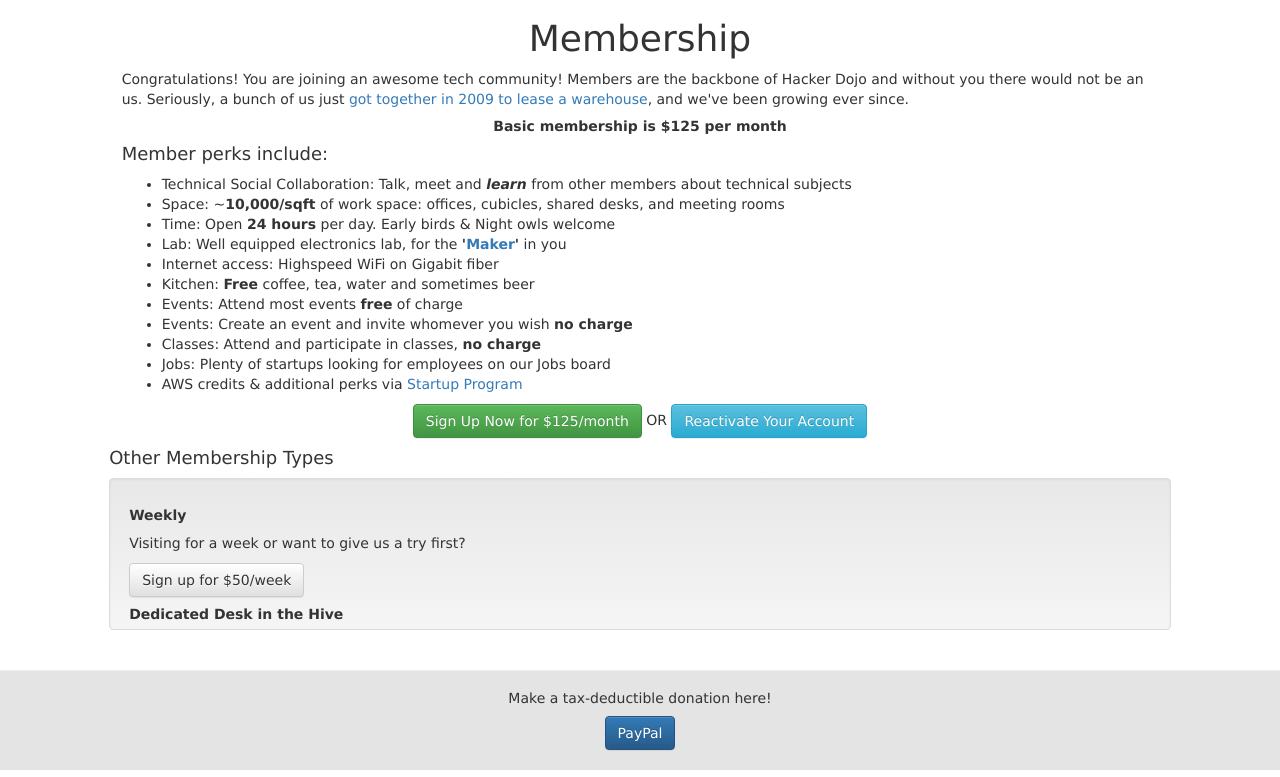
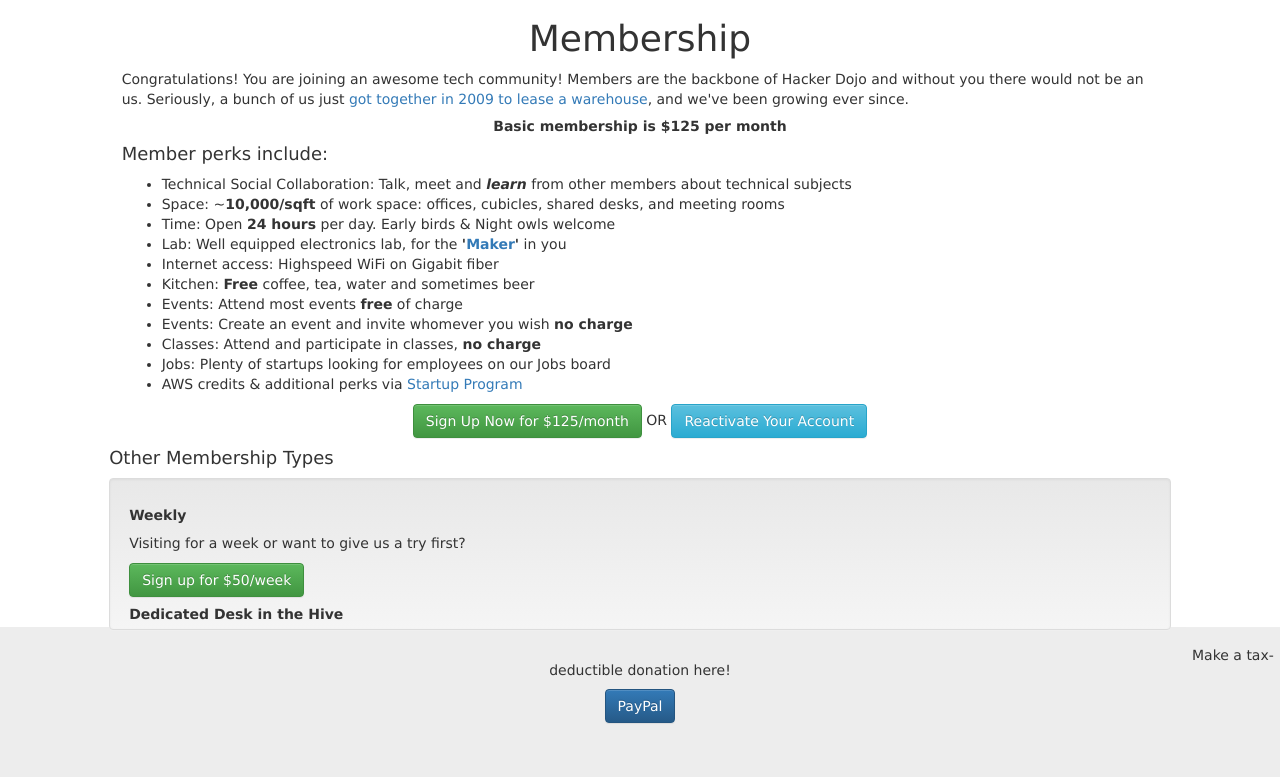
Before and after one commit to vanessa-bell/hd-kiosk, a Django app: page /membership/ in a window 1280 px wide. Shown: the part 93-870 px from the top of the page. Run offline with Django 3.2, Linux system fonts and the light colour scheme; some libraries are stand-ins or nearby versions.

Commit message:
updated styling including footer and red on faqs

```diff
--- a/kiosk/static/styles/mystyles.css
+++ b/kiosk/static/styles/mystyles.css
@@ -3,10 +3,14 @@
 }
 
 footer{
-	background-color: #e4e4e4;
-	padding-bottom: 20px;
+	height: 150px;
+	background-color: #ededed;
 }
 
+.ui-accordion-header-active {
+	background-color: #b61e44;
+	border: solid #b61e44;
+}
 
 .membership {
 	font-weight: bold !important;
@@ -14,6 +18,10 @@
 
 .spacing {
 	margin-top: 10px;
+}
+
+#events {
+	height: 76vh;
 }
 .event-list {
 	height: 65vh;
@@ -27,13 +35,21 @@
 	list-style-type: none;
 }
 
+#about-us {
+	height: 76vh;
+}
+
+#membership {
+	height: 76vh;
+}
+
 #building-map {
-	height: 70vh;
+	height: 69vh;
 	overflow-y: scroll;
 }
 
 #faqs {
-	height: 65vh;
+	height: 67vh;
 	overflow-y: scroll;
 }
 
--- a/kiosk/templates/kiosk/about_us.html
+++ b/kiosk/templates/kiosk/about_us.html
@@ -3,7 +3,7 @@
 {% block title %} Hacker Dojo Kiosk: About Us {% endblock %}
 
 {% block content %}
-    <div class="main container-fluid">
+    <div id="about-us" class="main container-fluid">
     	<div class="row">
     		<div class="col-sm-9 col-sm-offset-1">
         <h1 class="text-center">About Us</h1>
@@ -11,7 +11,7 @@
 			<p>Hacker Dojo is open 24/7 to members.
 			Hacker Dojo is a community of members who share a common love of creating wonderful things and understanding how the world works. <strong>You don't need to be a programmer to use/enjoy the space.</strong>  Think of us a college: the people that make up the Dojo are really amazing and what make it special.  Good chance you will meet your cofounder or the CEO of the next explosive startup at the Dojo. </p>
 		<h3>What We Are</h3>
-			<p>Hacker Dojo is a tech hub in the South Bay that is one part working space, one part events venue, and one part <a data-fancybox="gallery" href='https://www.hackerdojo.com/Makerspace'>maker space</a>.  We are the perfect place to launch a software startup or build a robot.  We have both personal desk space (The Hive) and shared desk space for Hacker Dojo members.</p>
+			<p>Hacker Dojo is a tech hub in the South Bay that is one part working space, one part events venue, and one part <a target="_blank" href='https://www.hackerdojo.com/Makerspace'>maker space</a>.  We are the perfect place to launch a software startup or build a robot.  We have both personal desk space (The Hive) and shared desk space for Hacker Dojo members.</p>
 
 		<h3>Amenities</h3>
 			<p>We love new members! Please feel free to stop by the Dojo and test-drive us for a day!</p>
@@ -23,7 +23,7 @@
 					<li>library</li>
 					<li>office spaces</li>
 					<li>event spaces</li>
-					<li>phones from our <a data-fancybox="gallery" href='https://www.hackerdojo.com/Mobile%20Device%20Lab'>mobile device lab</a></li>
+					<li>phones from our <a target="_blank" href='https://www.hackerdojo.com/Mobile%20Device%20Lab'>mobile device lab</a></li>
 					<li>gaming lounge, ping pong, and pool table</li>
 					<li>and more!</li>
 				</ul>
--- a/kiosk/templates/kiosk/faqs.html
+++ b/kiosk/templates/kiosk/faqs.html
@@ -5,6 +5,7 @@
 {% block content %}
     <div class="main container-fluid">
         <h1 class="text-center">Frequently Asked Questions</h1>
+        {{faqs}}
         <div id="faqs" class="well">
             <h2>About / History</h2>
 
--- a/kiosk/templates/kiosk/footer.html
+++ b/kiosk/templates/kiosk/footer.html
@@ -1,5 +1,5 @@
 <footer class="text-center">
 	<hr>
     <h5>Make a tax-deductible donation here!</h5>
-    <a target='_blank' href='https://www.paypal.com/donate/?token=hv-_Hlbqqx0HXZIQGjEYLcbLYSOcBO9CebiZqL3H7R3ff5yl32NuQPw5Am7REnYH5MVY3G' class='btn btn-primary'>PayPal</a>
+    <a target='_blank' href='https://www.paypal.com/us/fundraiser/charity/169238' class='btn btn-primary'>PayPal</a>
 </footer>
--- a/kiosk/templates/kiosk/membership.html
+++ b/kiosk/templates/kiosk/membership.html
@@ -3,7 +3,7 @@
 {% block title %} Hacker Dojo Kiosk: Membership {% endblock %}
 
 {% block content %}
-    <div class="main container-fluid ">
+    <div class="main container-fluid" id="membership">
     	<div class="row">
     		<div class="col-sm-10 col-sm-offset-1">
 		        <h1 class="text-center">Membership</h1>
@@ -14,18 +14,18 @@
 						<li>Technical Social Collaboration: Talk, meet and <em><strong>learn</strong></em> from other members about technical subjects</li>
 						<li>Space: ~<strong>10,000/sqft</strong> of work space: offices, cubicles, shared desks, and meeting rooms</li>
 						<li>Time: Open <strong>24 hours</strong> per day. Early birds &amp; Night owls welcome</li>
-						<li>Lab: Well equipped electronics lab, for the <strong>'<a data-fancybox="gallery" href="https://www.hackerdojo.com/Makerspace">Maker</a>'</strong> in you</li>
+						<li>Lab: Well equipped electronics lab, for the <strong>'<a target="_blank" href="https://www.hackerdojo.com/Makerspace">Maker</a>'</strong> in you</li>
 						<li>Internet access: Highspeed WiFi on Gigabit fiber</li>
 						<li>Kitchen: <strong>Free</strong> coffee, tea, water and sometimes beer</li>
 						<li>Events: Attend most events <strong>free</strong> of charge</li>
 						<li>Events: Create an event and invite whomever you wish <strong>no charge</strong></li>
 						<li>Classes: Attend and participate in classes, <strong>no charge</strong></li>
 						<li>Jobs: Plenty of startups looking for employees on our Jobs board</li>
-						<li>AWS credits &amp; additional perks via <a data-fancybox="gallery" href="http://www.hackerdojo.com/Startup-Program">Startup Program</a></li>
+						<li>AWS credits &amp; additional perks via <a target="_blank" href="http://www.hackerdojo.com/Startup-Program">Startup Program</a></li>
 					</ul>
 					<div class="row">
 						<div class="text-center">
-							<a data-fancybox="gallery" href='http://signup.hackerdojo.com/?plan=newfull' class="btn btn-success">Sign Up Now for $125/month</a> OR <a data-fancybox="gallery" href='http://signup.hackerdojo.com/reactivate' class="btn btn-info">Reactivate Your Account</a>
+							<a target="_blank" href='http://signup.hackerdojo.com/?plan=newfull' class="btn btn-success">Sign Up Now for $125/month</a> OR <a target="_blank" href='http://signup.hackerdojo.com/reactivate' class="btn btn-info">Reactivate Your Account</a>
 						</div>
 					</div>
 				</div>
@@ -36,31 +36,31 @@
 								<li>
 									<h5 class="membership">Weekly</h5>
 									<p>Visiting for a week or want to give us a try first?</p>
-									<a data-fancybox="gallery" href="http://signup.hackerdojo.com/?plan=weekly" class="btn btn-default">Sign up for $50/week</a></li>
+									<a target="_blank" href="http://signup.hackerdojo.com/?plan=weekly" class="btn btn-success">Sign up for $50/week</a></li>
 								<li>
 									<h5 class="membership">Dedicated Desk in the Hive</h5>
 									<p>Your own dedicated desk at the Dojo. Comes with a comfy chair.</p>
-									<a data-fancybox="gallery" href="http://goo.gl/forms/WsaAqFOwDo" class="btn btn-default">Sign up for $300/month</a>
+									<a target="_blank" href="http://goo.gl/forms/WsaAqFOwDo" class="btn btn-success">Sign up for $300/month</a>
 								</li>
 								<li>
 									<h5 class="membership">Yearly Plan</h5>
 									<p>Same benefits as the regular membership with a l33t discount.</p>
-									<a data-fancybox="gallery" href="http://signup.hackerdojo.com/?plan=newyearly" class="btn btn-default">Sign up for $1,337/year</a>
+									<a target="_blank" href="http://signup.hackerdojo.com/?plan=newyearly" class="btn btn-success">Sign up for $1,337/year</a>
 								</li>
 								<li>
 									<h5 class="membership">Five Year Plan</h5>
 									<p>$5,000. Same benefits as the regular membership with a larger discount.</p>
-									<a data-fancybox="gallery" href="http://signup.hackerdojo.com/?plan=fiveyear" class="btn btn-default">Sign up for 5 Years in Advance ($5,000)</a>
+									<a target="_blank" href="http://signup.hackerdojo.com/?plan=fiveyear" class="btn btn-success">Sign up for 5 Years in Advance ($5,000)</a>
 								</li>
 								<li>
 									<h5 class="membership">Lite Member (beta)</h5>
 									<p>A reduced rate for members who only use the space during 5:00pm - 9:00am and weekends.</p>
-									<a data-fancybox="gallery" href="http://signup.hackerdojo.com/?plan=lite" class="btn btn-default">Sign up for $100/Month</a>
+									<a target="_blank" href="http://signup.hackerdojo.com/?plan=lite" class="btn btn-success">Sign up for $100/Month</a>
 								</li>
 								<li>
 									<h5 class="membership">Hardship Rate</h5>
 									<p>$60/month. For current full-time students who cannot afford the regular rate. Current proof of full time schedule and student ID card are required.</p>
-									<a data-fancybox="gallery" href="https://www.hackerdojo.com/StudentRateApplication" class="btn btn-default">Apply here</a>
+									<a target="_blank" href="https://www.hackerdojo.com/StudentRateApplication" class="btn btn-success">Apply here</a>
 								</li>
 							</ul>
 						</div>
--- a/kiosk/views.py
+++ b/kiosk/views.py
@@ -5,6 +5,7 @@
 from django.shortcuts import render
 from django.views import generic
 from django.http import HttpResponse
+from django.db import models
 from .models import Faq, Statistic
 from datetime import datetime, timedelta
 from operator import itemgetter
@@ -17,16 +18,19 @@
 
 
 def FaqsView(request):
-    # faqs = Faq.objects.all()
-    # print(faqs)
-    # statistics = Statistic.objects.all()
-    # print(statistics)
-    # now = datetime.now()
-    # print("***************")
-    # print(now)
-    # print("***************")
-    # {'faqs': faqs, 'statistics': statistics, 'current_time': now}
-    return render(request, 'kiosk/faqs.html')
+    faqs = Faq.objects.order_by('-id')
+    print('faqs',faqs)
+    for faq in faqs:
+        faq['question']
+        print('question',faq['question'])
+    statistics = Statistic.objects.all()
+    print(statistics)
+    now = datetime.now()
+    print("***************")
+    print('time now: ', now)
+    print("***************")
+    {'faqs': faqs, 'statistics': statistics, 'current_time': now}
+    return render(request, 'kiosk/faqs.html',{'faqs': faqs, 'statistics': statistics, 'current_time': now})
 
 
 def EventsView(request):
```
Also changed, not shown: hackerdojokiosk/settings.py (+4 -7 lines), kiosk/templates/kiosk/events.html (+5 -2 lines), kiosk/migrations/0001_initial.py (added), 1 other file.
